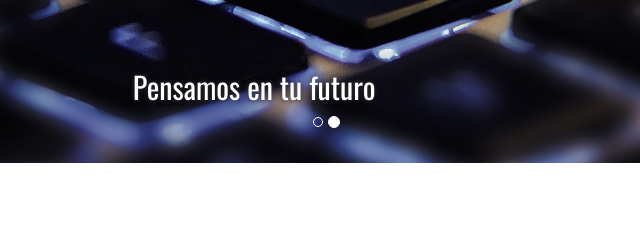
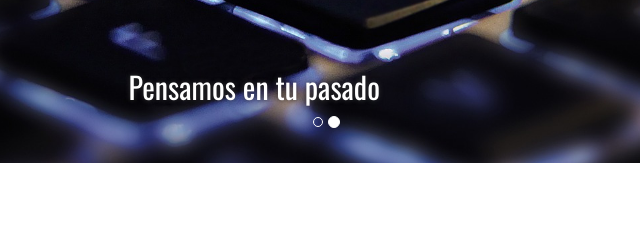
Before and after one commit to llnfrnk/prueba-git, a plain HTML site: page index.html in a window 1280 px wide. Shown: the part 370-600 px from the top of the page, 314-954 px from the left. Drawn offline with nearby package versions, Linux system fonts and the light colour scheme.

Commit message:
He cambiado un h2

```diff
--- a/index.html
+++ b/index.html
@@ -94,7 +94,7 @@
           <div class="item active">
             <img src="img/slider/slider-1.jpg" alt="Pensamos en tu futuro">
             <div class="carousel-caption">
-              <h2>Pensamos en tu futuro</h2>
+              <h2>Pensamos en tu pasado</h2>
             </div>
           </div>
           <div class="item">
```
